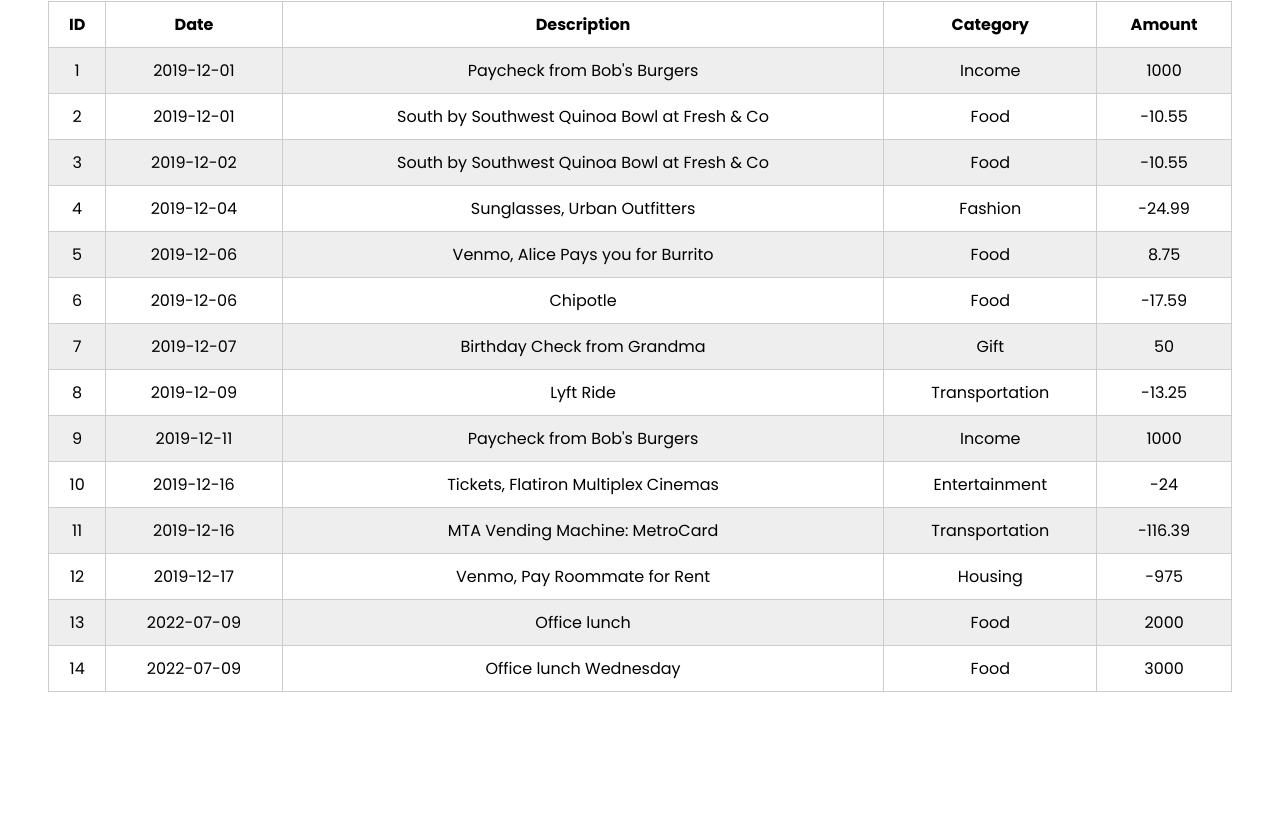
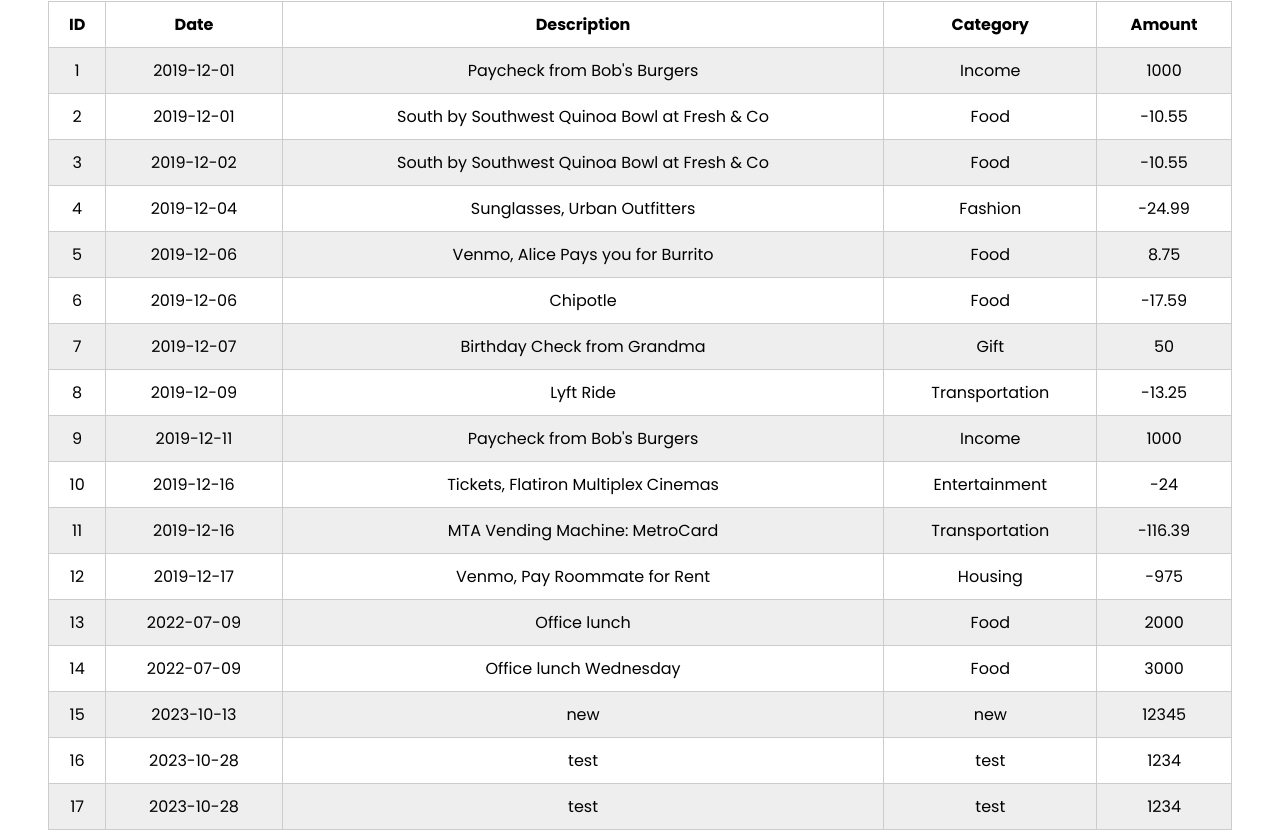
Before and after one commit to githinjisamson1/phase-2-week-1-bank-of-flatiron, a React (Create React App) app: page / in a window 1280 px wide. Shown: the part 312-1142 px from the top of the page. Before the commit the page ends 1004 px from the top, so only its background shows below. Built offline with nearby package versions, Linux system fonts and the light colour scheme; data requests are answered from the project's data file.

Commit message:
Solve component trying to change controlled input

```diff
--- a/db.json
+++ b/db.json
@@ -97,6 +97,27 @@
       "category": "Food",
       "amount": "3000",
       "id": 14
+    },
+    {
+      "date": "2023-10-13",
+      "description": "new",
+      "category": "new",
+      "amount": "12345",
+      "id": 15
+    },
+    {
+      "date": "2023-10-28",
+      "description": "test",
+      "category": "test",
+      "amount": "1234",
+      "id": 16
+    },
+    {
+      "date": "2023-10-28",
+      "description": "test",
+      "category": "test",
+      "amount": "1234",
+      "id": 17
     }
   ]
 }
--- a/src/App.js
+++ b/src/App.js
@@ -45,6 +45,10 @@
     fetchTransactions();
   }, []);
 
+  // useEffect(() => {
+  //   postTransaction();
+  // }, [transactions]);
+
   // signify fetching
   if (isLoading) {
     return <h1>Loading...</h1>;
@@ -72,6 +76,15 @@
         id: transactions.length + 1,
       },
     ]);
+
+    // POST transaction
+    fetch("http://localhost:8000/transactions", {
+      method: "POST",
+      headers: {
+        "Content-Type": "application/json",
+      },
+      body: JSON.stringify(formData),
+    });
 
     // clear form values upon form submission
     setFormData({
--- a/src/components/table/Table.jsx
+++ b/src/components/table/Table.jsx
@@ -3,7 +3,7 @@
 
 // directly destructure transactions
 const Table = ({ transactions, filter }) => {
-  // !show records based category
+  // !show records based on category
   if (filter) {
     transactions = transactions.filter((transaction) => {
       return transaction.category === filter;
```
